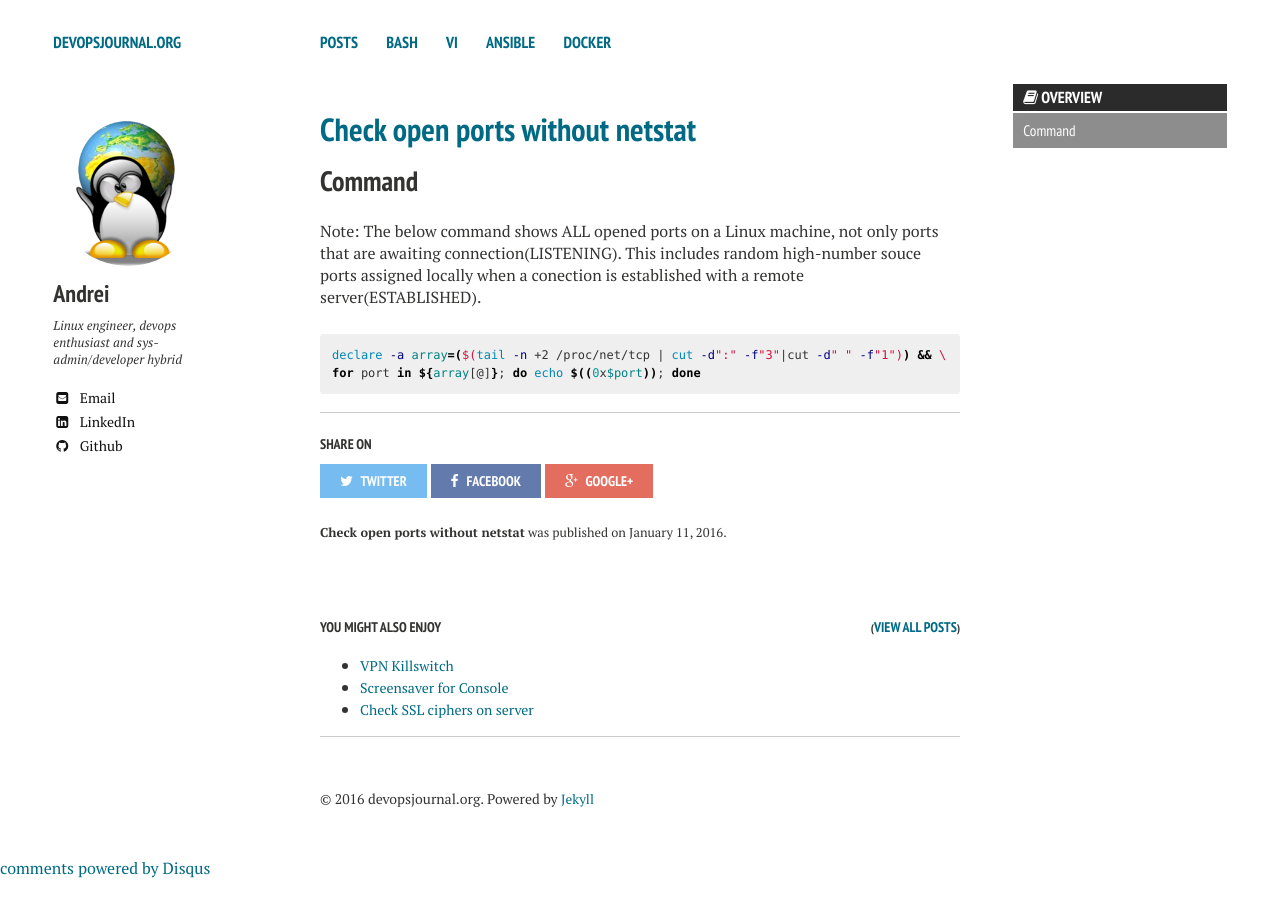
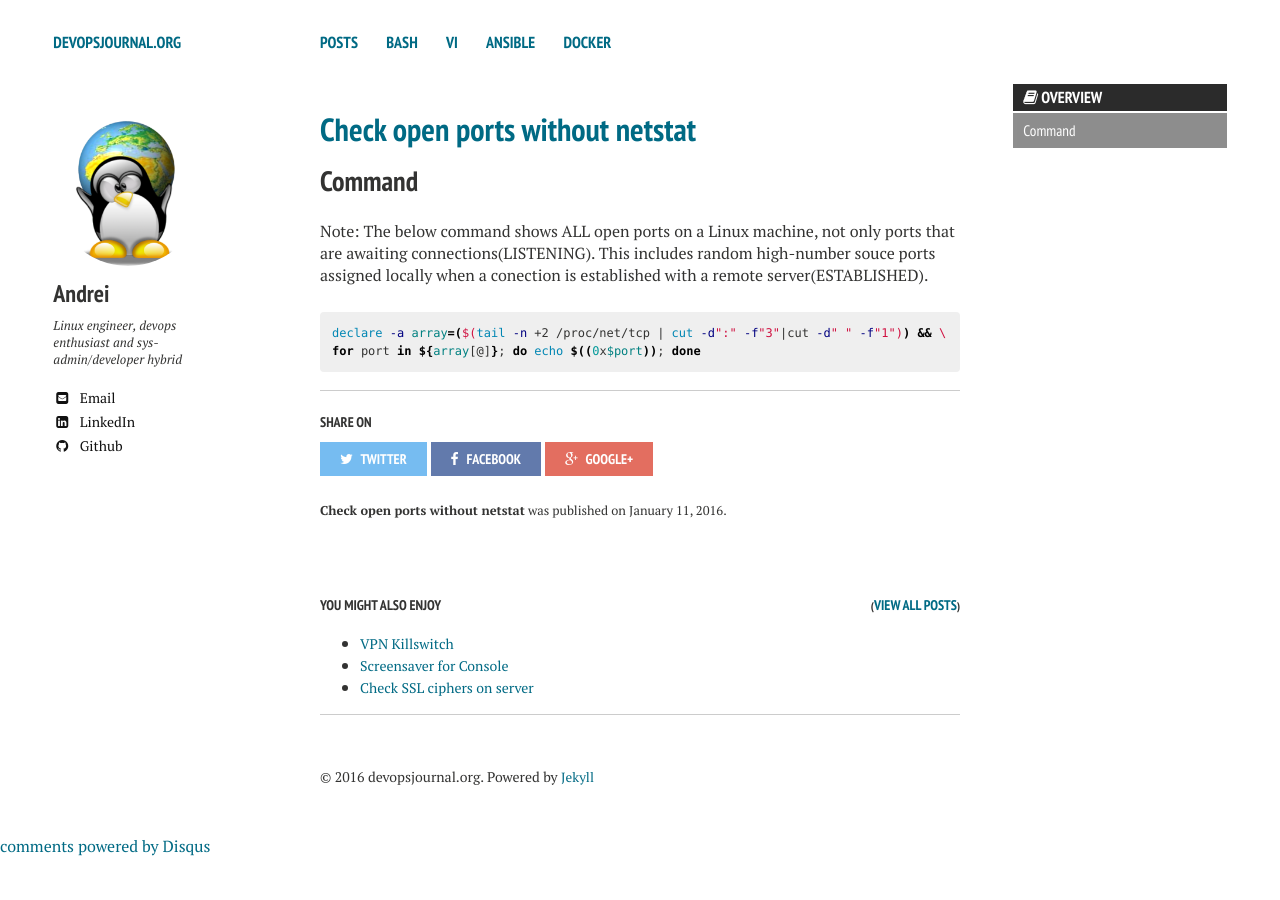
Before and after one commit to andreisid/andreisid.github.io, a Jekyll site: the page built from _posts/2016-01-11-check-open-ports-without-netstat.markdown, in a window 1280 px wide. Built offline with Jekyll 4.4.1, drawn with Linux system fonts in a browser that asks for light colours; nearby versions of some CDN libraries; comment, search, counter and statistics services are not loaded.

Commit message:
Update 2016-01-11-check-open-ports-without-netstat.markdown

```diff
--- a/_posts/2016-01-11-check-open-ports-without-netstat.markdown
+++ b/_posts/2016-01-11-check-open-ports-without-netstat.markdown
@@ -17,7 +17,7 @@ categories:
 
 ## Command
 
-Note: The below command shows ALL opened ports on a Linux machine, not only ports that are awaiting connection(LISTENING).
+Note: The below command shows ALL open ports on a Linux machine, not only ports that are awaiting connections(LISTENING).
 This includes random high-number souce ports assigned locally when a conection is established with a remote server(ESTABLISHED).
 
 {% highlight bash %}
```
